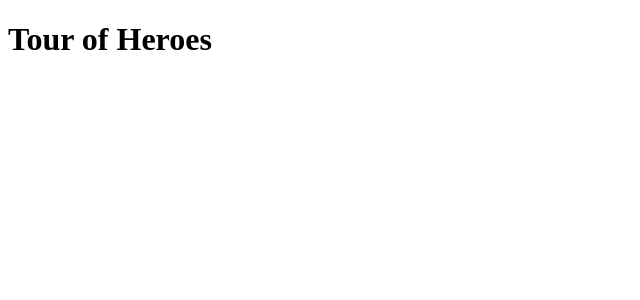
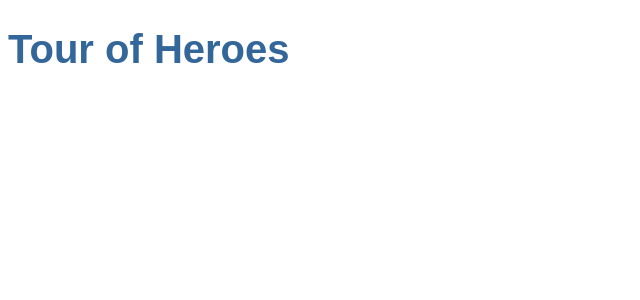
Before and after one commit to ChristaStephens/TourOfHeroes, an Angular app: page / in a window 1280 px wide. Shown: the top 300 px of the page, without its empty margins (0-640 px from the left). Built offline with nearby package versions, Linux system fonts and the light colour scheme.

Commit message:
adding styling to index

```diff
--- a/src/app/app.component.html
+++ b/src/app/app.component.html
@@ -1,4 +1,9 @@
 <!--The content below is only a placeholder and can be replaced.-->
+
+<!--
+title is pulled from app compponents ts
+"called passing of a variable"
+-->
 <h1>{{title}}</h1>
 
 <router-outlet></router-outlet>
--- a/src/app/app.component.scss
+++ b/src/app/app.component.scss
@@ -0,0 +1,22 @@
+/* Application-wide Styles */
+h1 {
+    color: #369;
+    font-family: Arial, Helvetica, sans-serif;
+    font-size: 250%;
+  }
+  h2, h3 {
+    color: #444;
+    font-family: Arial, Helvetica, sans-serif;
+    font-weight: lighter;
+  }
+  body {
+    margin: 2em;
+  }
+  body, input[type="text"], button {
+    color: #333;
+    font-family: Cambria, Georgia;
+  }
+  /* everywhere else */
+  * {
+    font-family: Arial, Helvetica, sans-serif;
+  }
```
